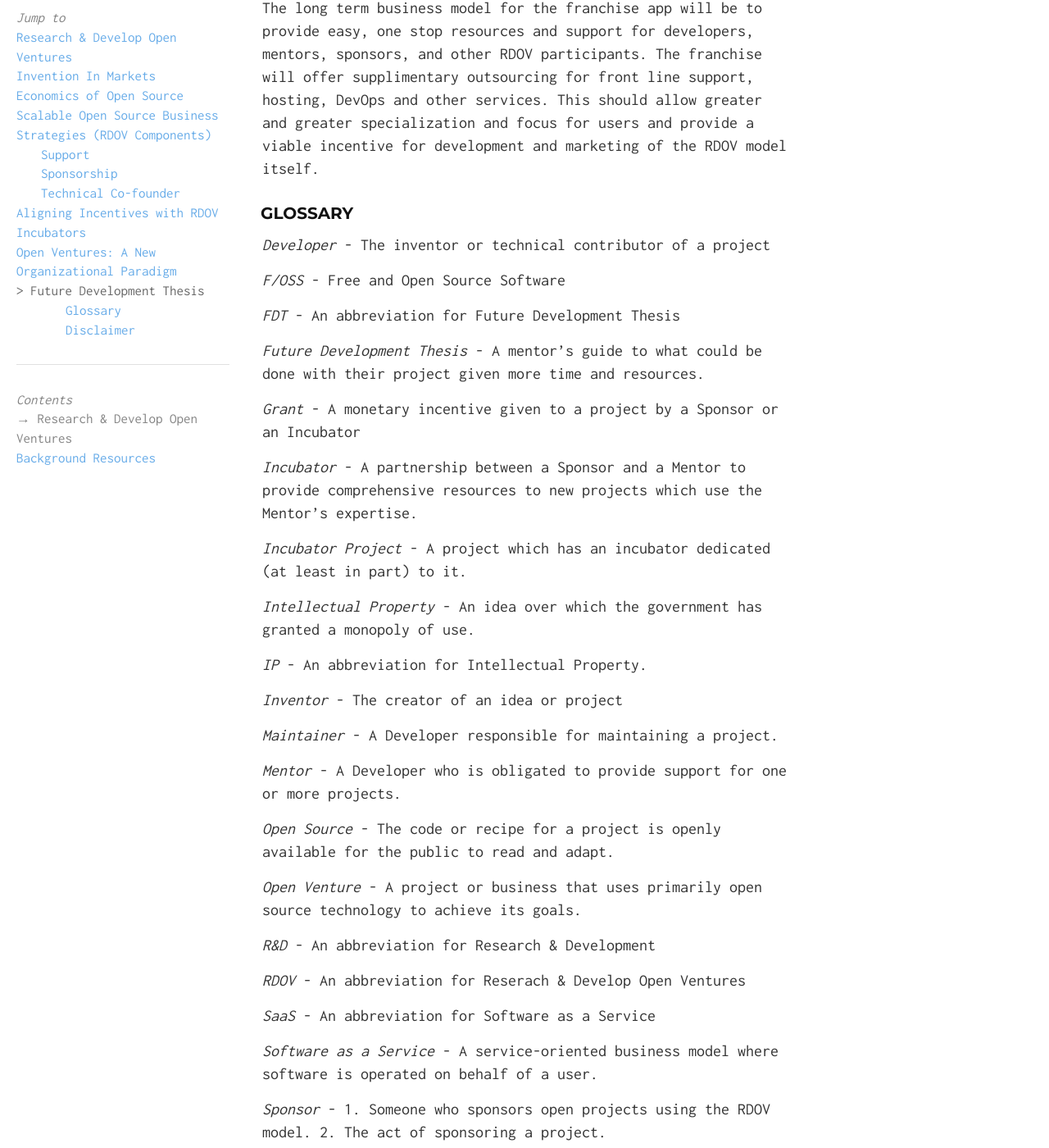
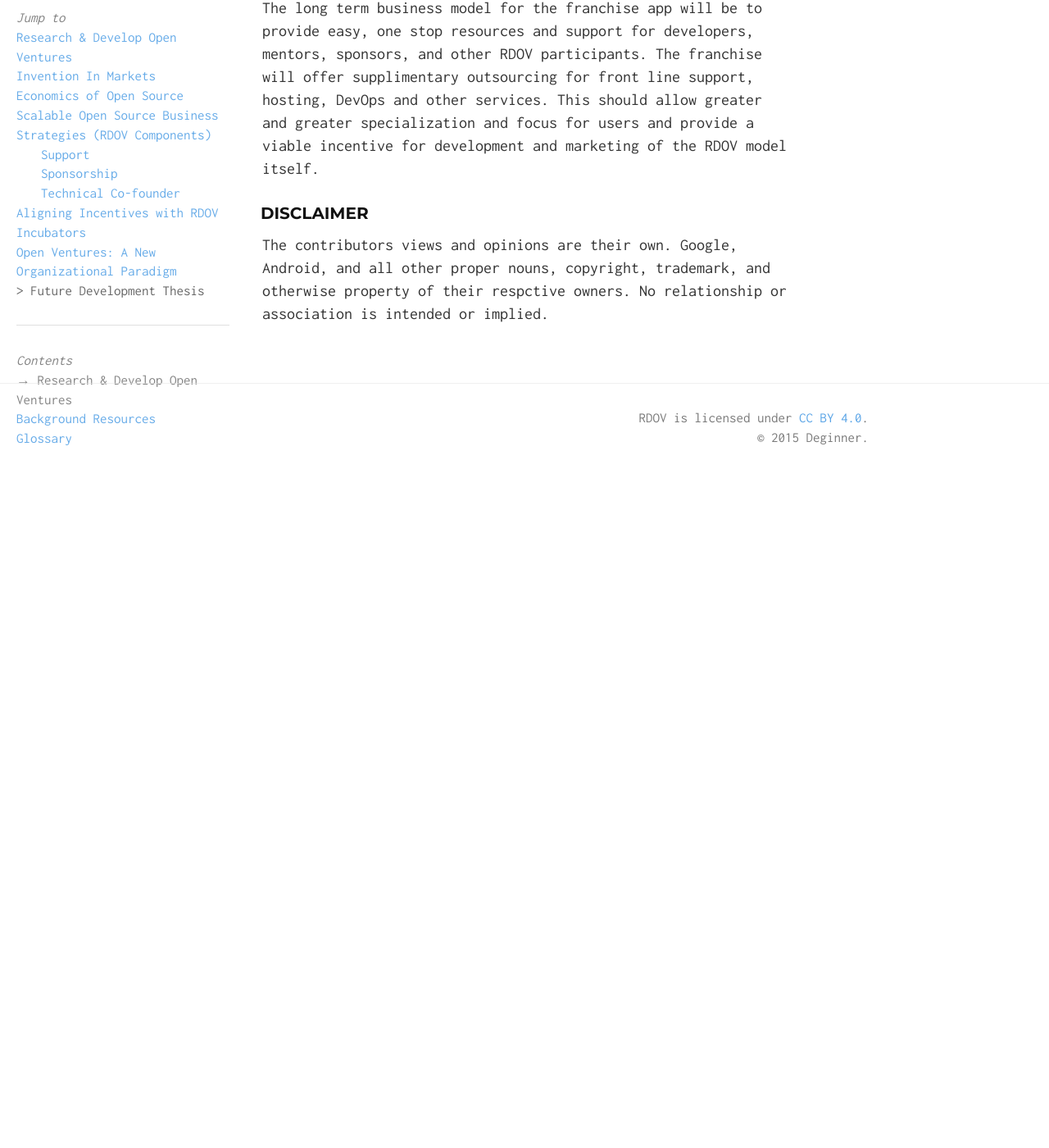
Before and after one commit to rdov/rdov.github.io, a Jekyll site: the page built from rdov_whitepaper.md, in a window 1280 px wide and 1400 px high, scrolled down 11238 px. Shown: the whole window at 82% size. Built offline with Jekyll 4.4.1, drawn with Linux system fonts in a browser that asks for light colours; nearby versions of some CDN libraries; after the commit the page ends 11868 px from its top, so only the background shows below that; some of the changed text lies outside the part shown.

Commit message:
glossary

```diff
--- a/rdov_whitepaper.md
+++ b/rdov_whitepaper.md
@@ -118,50 +118,6 @@
 
 The long term business model for the franchise app will be to provide easy, one stop resources and support for developers, mentors, sponsors, and other RDOV participants. The franchise will offer supplimentary outsourcing for front line support, hosting, DevOps and other services. This should allow greater and greater specialization and focus for users and provide a viable incentive for development and marketing of the RDOV model itself.
 
-#### Glossary
+##### Disclaimer
 
-*Developer* - The inventor or technical contributor of a project
-
-*F/OSS* - Free and Open Source Software
-
-*FDT* - An abbreviation for Future Development Thesis
-
-*Future Development Thesis* - A mentor's guide to what could be done with their project given more time and resources.
-
-*Grant* - A monetary incentive given to a project by a Sponsor or an Incubator
-
-*Incubator* - A partnership between a Sponsor and a Mentor to provide comprehensive resources to new projects which use the Mentor's expertise.
-
-*Incubator Project* - A project which has an incubator dedicated (at least in part) to it.
-
-*Intellectual Property* - An idea over which the government has granted a monopoly of use.
-
-*IP* - An abbreviation for Intellectual Property.
-
-*Inventor* - The creator of an idea or project
-
-*Maintainer* - A Developer responsible for maintaining a project.
-
-*Mentor* - A Developer who is obligated to provide support for one or more projects.
-
-*Open Source* - The code or recipe for a project is openly available for the public to read and adapt.
-
-*Open Venture* - A project or business that uses primarily open source technology to achieve its goals.
-
-*R&D* - An abbreviation for Research & Development
-
-*RDOV* - An abbreviation for Reserach & Develop Open Ventures
-
-*SaaS* - An abbreviation for Software as a Service
-
-*Software as a Service* - A service-oriented business model where software is operated on behalf of a user.
-
-*Sponsor* - 1. Someone who sponsors open projects using the RDOV model. 2. The act of sponsoring a project.
-
-*Sponsored Project* - A project which has received a grant from a Sponsor or Incubator.
-
-*User* - Someone who uses a project, whether a business or an individual
-
-#### Disclaimer
-
-The contributors views and opinions are their own. Google, Android, and all other proper nouns, property of their respctive owners. No relationship or association is intended or implied.
+The contributors views and opinions are their own. Google, Android, and all other proper nouns, copyright, trademark, and otherwise property of their respctive owners. No relationship or association is intended or implied.
```
Also changed, not shown: glossary.md (added, +48 -0 lines), resources.md (+1 -1 lines).
